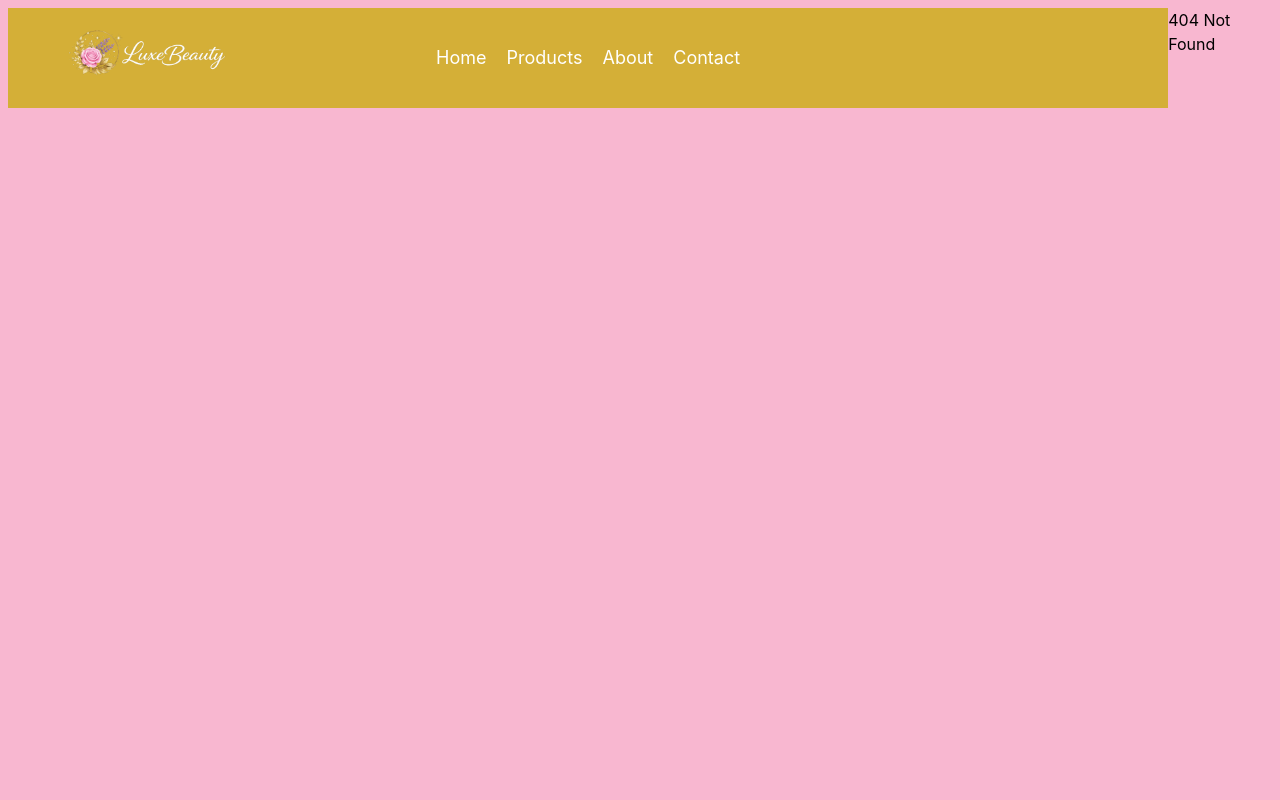
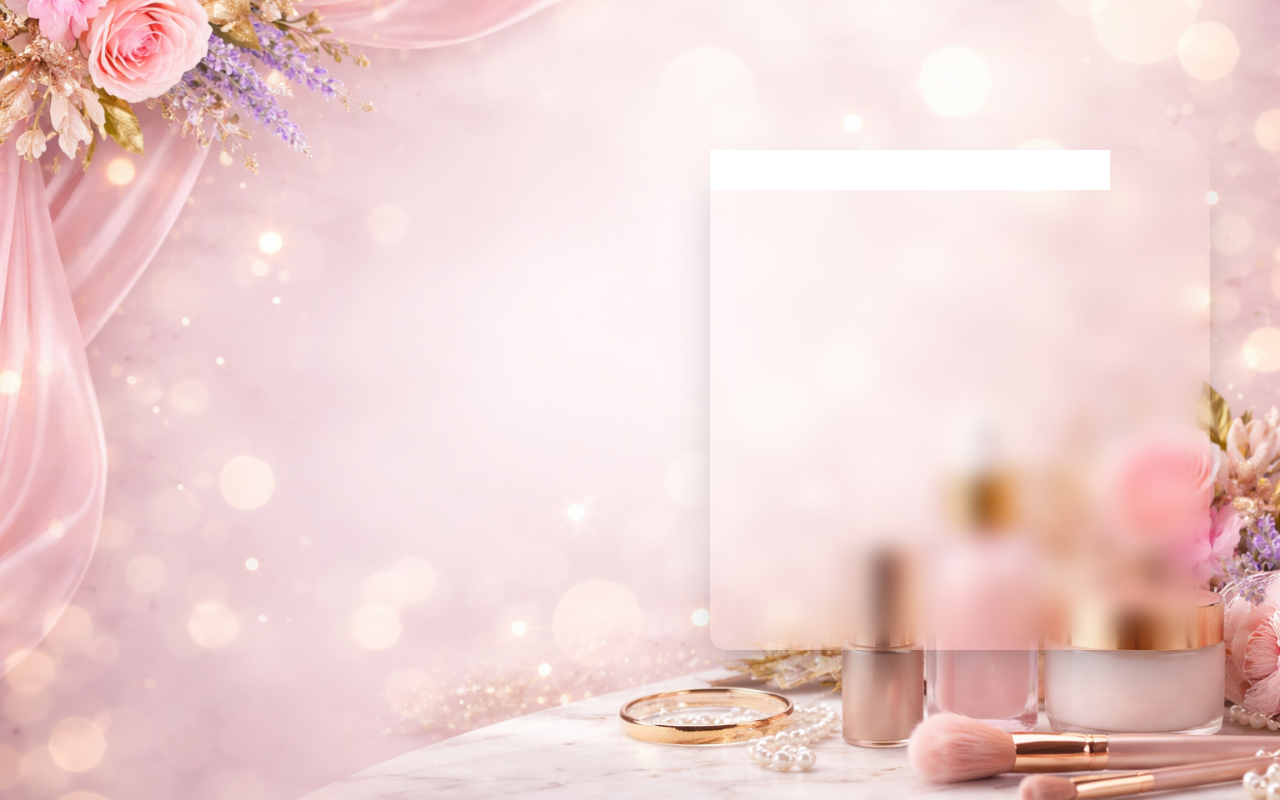
Before and after one commit to DNishadini/MERN_myfirstFrontend, a React (Vite) app: page /login in a window 1280 px wide. Before the commit this address had no page. Built offline with nearby package versions, Linux system fonts and the light colour scheme.

Commit message:
add background image for login page

```diff
--- a/src/App.jsx
+++ b/src/App.jsx
@@ -1,17 +1,19 @@
 import { BrowserRouter, Route, Routes } from "react-router-dom";
 import AdminPage from "./pages/adminPage";
 import HomePage from "./pages/homePage";
+import LoginPage from "./pages/loginPage";
 
 function App() {
   return (
     <BrowserRouter>
       <div
-        className="w-full h-[100vh] bg-red-500
+        className="w-full h-[100vh]
       "
       >
         <Routes path="/">
           <Route path="/*" element={<HomePage />} />
           <Route path="/register" element={<h1>Register Page</h1>} />
+          <Route path="/login" element={<LoginPage />} />
           <Route path="/admin/*" element={<AdminPage />} />
         </Routes>
       </div>
--- /dev/null
+++ b/src/pages/loginPage.jsx
@@ -0,0 +1,12 @@
+export default function LoginPage() {
+  return (
+    <div className="w-full h-full bg-[url('/bg.png')] bg-cover bg-center flex">
+      <div className="w-[50%] h-full"></div>
+      <div className="w-[50%] h-full flex items-center justify-center">
+        <div className="w-[500px] h-[500px] backdrop-blur-md shadow-2xl rounded-2xl">
+          <input className="w-[400px] h-[40px] bg-white" />
+        </div>
+      </div>
+    </div>
+  );
+}
```
Also changed, not shown: public/bg.png (added).
